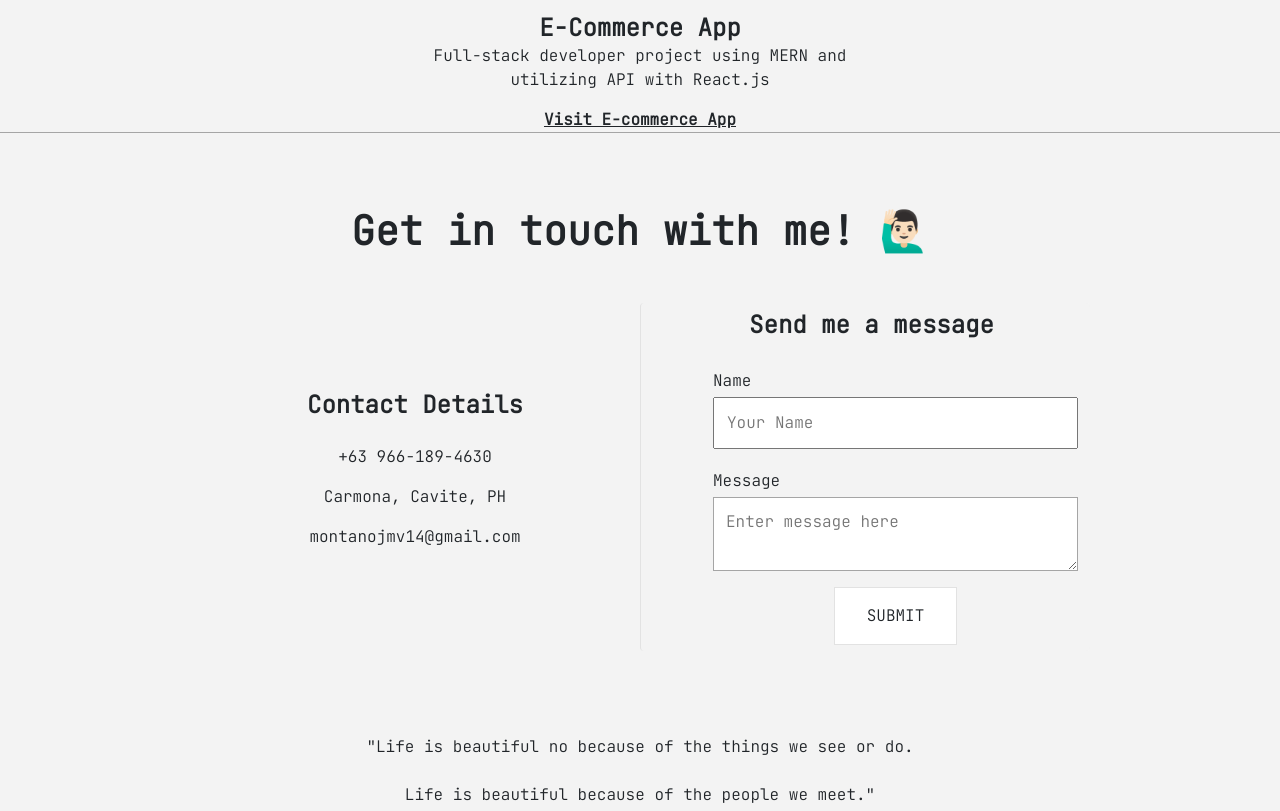
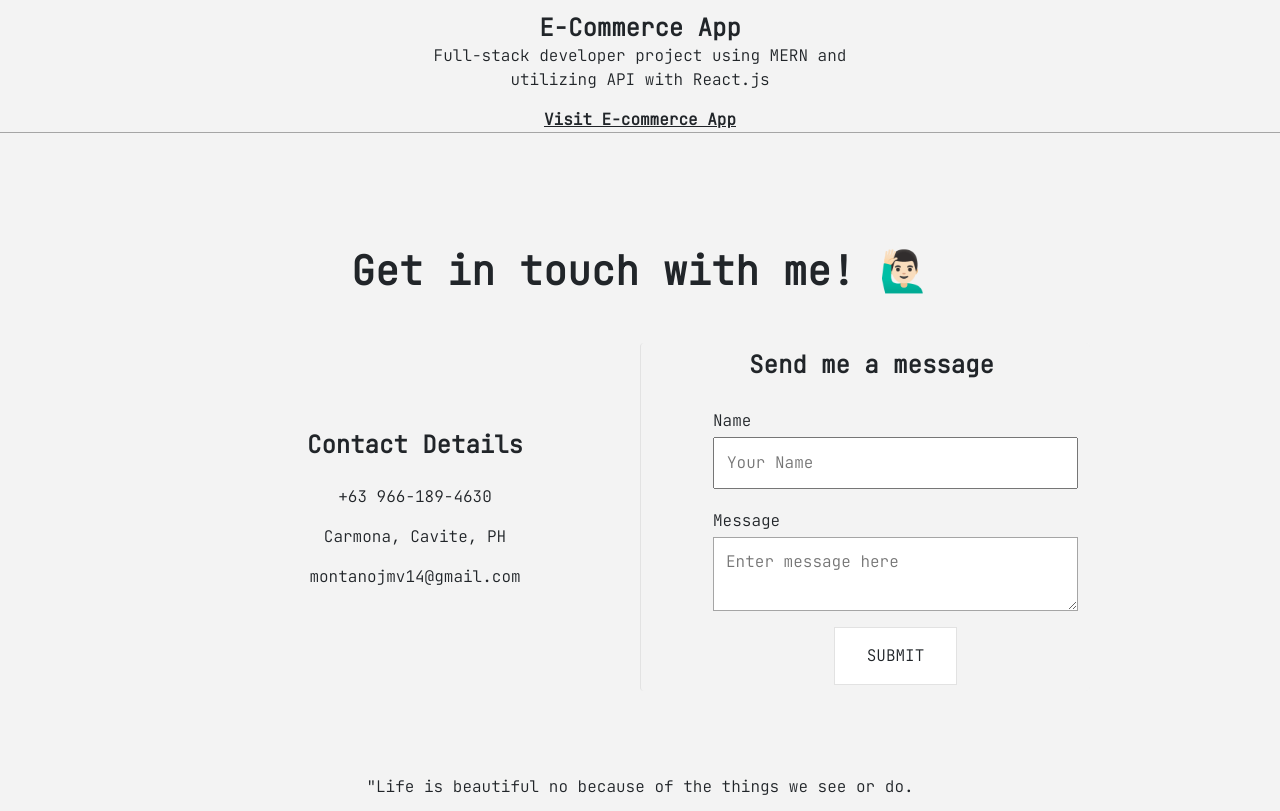
Before and after one commit to RustyHal0/webportfolio, a plain HTML site: page index.html in a window 1280 px wide. Shown: the part 1540-2351 px from the top of the page. Drawn offline with nearby package versions, Linux system fonts and the light colour scheme.

Commit message:
Updated the padding and spacing

```diff
--- a/contact.css
+++ b/contact.css
@@ -10,7 +10,7 @@
     font-size: 2.5rem;
     font-weight: 600;
     line-height: 5rem;
-
+    padding-top: 5rem;
   }
 
   .contact__container {
--- a/header.css
+++ b/header.css
@@ -2,7 +2,7 @@ header {
     position: fixed;
     width: 100%;
     background: #f3f3f3;
-    padding: 1rem 0;
+    padding: .5rem 0;
     z-index: 999;
   }
 header > .wrapper {
--- a/index.html
+++ b/index.html
@@ -134,8 +134,8 @@
         </div>
     </section>
 
-    <section class="contact" id="contact">
-      <div class="wrapper">
+    <section class="contact" >
+      <div class="wrapper" id="contact">
         <div class="contact__header">Get in touch with me! 🙋🏻‍♂️</div>
         <div class="contact__container">
           <div class="detail">
```
